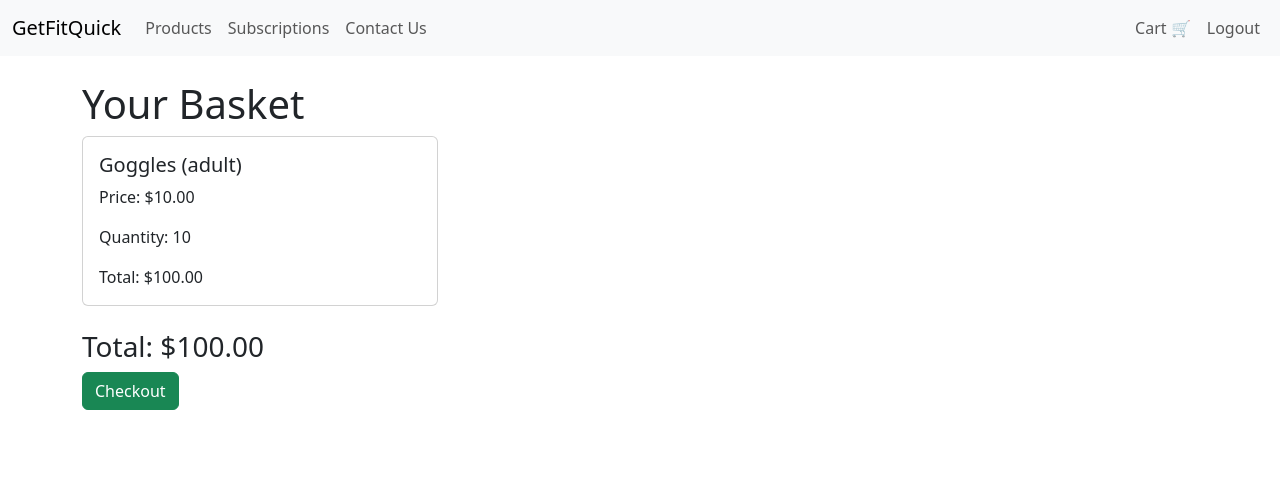
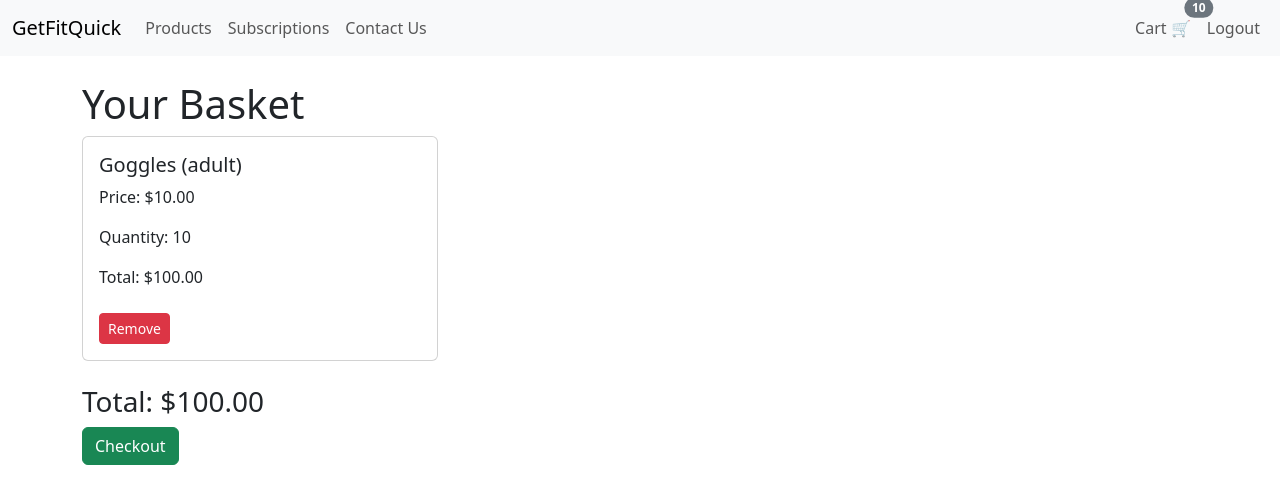
Before and after one commit to Chris-moreton12/get-fit-quick, a Django app: page /cart/ in a window 1280 px wide. Shown: the top 504 px of the page. Run offline with Django 5.2, Linux system fonts and the light colour scheme; a user stored in the database is signed in; data comes from the database, SQL or seed files in the repository; both versions use the stored data as it was after the commit; tables that the repository leaves empty hold one stand-in row (values such as "Sample post").

Commit message:
remove button added, stripe payment loads stripe verification, add item count to cart

```diff
--- /dev/null
+++ b/cart/context_processors.py
@@ -0,0 +1,8 @@
+from django.db.models import Sum
+from .models import CartItem
+
+def cart_item_count(request):
+    if request.user.is_authenticated:
+        count = CartItem.objects.filter(cart__user=request.user).aggregate(total=Sum('quantity'))['total']
+        return {'cart_item_count': count or 0}
+    return {'cart_item_count': 0}
--- a/cart/templates/cart/cart.html
+++ b/cart/templates/cart/cart.html
@@ -13,6 +13,12 @@
                         <p class="card-text">Price: ${{ item.price }}</p>
                         <p class="card-text">Quantity: {{ item.quantity }}</p>
                         <p class="card-text">Total: ${{ item.total_price }}</p>
+
+                        <!-- Remove item form -->
+                        <form action="{% url 'cart:remove_from_cart' item.id %}" method="POST">
+                            {% csrf_token %}
+                            <button type="submit" class="btn btn-danger btn-sm mt-2">Remove</button>
+                        </form>
                     </div>
                 </div>
             </div>
--- a/cart/urls.py
+++ b/cart/urls.py
@@ -10,4 +10,5 @@ urlpatterns = [
     path('checkout/', views.checkout, name='checkout'),  # Checkout view
     path('checkout/success/', views.checkout_success, name='checkout_success'),  # Checkout success view
     path('add/<int:product_id>/', views.add_to_cart, name='add_to_cart'),
+    path('remove/<int:item_id>/', views.remove_from_cart, name='remove_from_cart'),
 ]
--- a/cart/views.py
+++ b/cart/views.py
@@ -9,27 +9,22 @@ from products.models import Product
 # Initialize Stripe with the secret key
 stripe.api_key = settings.STRIPE_SECRET_KEY
 
-# Cart view to show cart items
+# Show cart items
 @login_required
 def cart(request):
     cart_items = CartItem.objects.filter(cart__user=request.user)
-
-    # Calculate the total price for each item in the cart
     for item in cart_items:
         item.total_price = item.price * item.quantity
-
     total = sum(item.total_price for item in cart_items)
-
     return render(request, 'cart/cart.html', {'cart_items': cart_items, 'total': total})
 
-# Add a product to the cart
+# Add product to cart (redirect back to previous page)
 @login_required
 def add_to_cart(request, product_id):
     try:
         product = Product.objects.get(id=product_id)
         cart, _ = Cart.objects.get_or_create(user=request.user)
 
-        # Try to find existing cart item by product (using the foreign key)
         cart_item = CartItem.objects.filter(cart=cart, product=product).first()
 
         if cart_item:
@@ -37,42 +32,72 @@ def add_to_cart(request, product_id):
         else:
             cart_item = CartItem(
                 cart=cart,
-                product=product,  # Using the product foreign key
+                product=product,
                 price=product.price,
                 quantity=1
             )
         cart_item.save()
 
-        return redirect('cart:cart')
+        # Redirect back to referring page or product list if no referrer
+        referer = request.META.get('HTTP_REFERER')
+        if referer:
+            return redirect(referer)
+        else:
+            return redirect('products:product_list')
 
     except Product.DoesNotExist:
         return JsonResponse({'error': 'Product not found'}, status=404)
 
-# Checkout view to handle checkout process
+# Stripe Checkout redirect
 @login_required
 def checkout(request):
     cart_items = CartItem.objects.filter(cart__user=request.user)
-    total = sum(item.price * item.quantity for item in cart_items)
 
-    if request.method == 'POST':
-        try:
-            intent = stripe.PaymentIntent.create(
-                amount=int(total * 100),
-                currency='usd',
-                metadata={'integration_check': 'accept_a_payment'},
-            )
-            return render(request, 'cart/checkout.html', {
-                'cart_items': cart_items,
-                'total': total,
-                'client_secret': intent.client_secret,
-            })
-        except Exception as e:
-            return JsonResponse({'error': str(e)}, status=500)
+    if not cart_items.exists():
+        return redirect('cart:cart')
 
-    return render(request, 'cart/checkout.html', {'cart_items': cart_items, 'total': total})
+    line_items = []
 
-# Checkout success page
+    for item in cart_items:
+        line_items.append({
+            'price_data': {
+                'currency': 'usd',
+                'product_data': {
+                    'name': item.product.name,
+                },
+                'unit_amount': int(item.price * 100),  # Stripe expects amount in cents
+            },
+            'quantity': item.quantity,
+        })
+
+    try:
+        checkout_session = stripe.checkout.Session.create(
+            payment_method_types=['card'],
+            line_items=line_items,
+            mode='payment',
+            customer_email=request.user.email,
+            success_url=request.build_absolute_uri('/cart/checkout/success/'),
+            cancel_url=request.build_absolute_uri('/cart/'),
+        )
+        return redirect(checkout_session.url, code=303)
+
+    except Exception as e:
+        return JsonResponse({'error': str(e)}, status=500)
+
+# Checkout success
 @login_required
 def checkout_success(request):
     CartItem.objects.filter(cart__user=request.user).delete()
     return render(request, 'cart/checkout_success.html')
+
+from django.views.decorators.http import require_POST
+
+@require_POST
+@login_required
+def remove_from_cart(request, item_id):
+    try:
+        item = CartItem.objects.get(id=item_id, cart__user=request.user)
+        item.delete()
+    except CartItem.DoesNotExist:
+        pass
+    return redirect('cart:cart')
--- a/getfitquick/settings.py
+++ b/getfitquick/settings.py
@@ -66,6 +66,7 @@ TEMPLATES = [
                 'django.template.context_processors.request',
                 'django.contrib.auth.context_processors.auth',
                 'django.contrib.messages.context_processors.messages',
+                'cart.context_processors.cart_item_count',
             ],
         },
     },
--- a/templates/base.html
+++ b/templates/base.html
@@ -1,11 +1,11 @@
 <!DOCTYPE html>
 <html lang="en-US">
 <head>
-    <meta charset="UTF-8">
-    <meta name="viewport" content="width=device-width, initial-scale=1.0">
+    <meta charset="UTF-8" />
+    <meta name="viewport" content="width=device-width, initial-scale=1" />
     <title>{% block title %}GetFitQuick{% endblock %}</title>
     <!-- Bootstrap CSS -->
-    <link href="https://cdn.jsdelivr.net/npm/bootstrap@5.3.0-alpha1/dist/css/bootstrap.min.css" rel="stylesheet">
+    <link href="https://cdn.jsdelivr.net/npm/bootstrap@5.3.0-alpha1/dist/css/bootstrap.min.css" rel="stylesheet" />
 </head>
 <body>
     {% block navbar %}
@@ -13,46 +13,51 @@
     <nav class="navbar navbar-expand-lg navbar-light bg-light">
         <div class="container-fluid">
             <a class="navbar-brand" href="/">GetFitQuick</a>
-            <button class="navbar-toggler" type="button" data-bs-toggle="collapse" data-bs-target="#navbarNav" aria-controls="navbarNav" aria-expanded="false" aria-label="Toggle navigation">
+            <button
+                class="navbar-toggler"
+                type="button"
+                data-bs-toggle="collapse"
+                data-bs-target="#navbarNav"
+                aria-controls="navbarNav"
+                aria-expanded="false"
+                aria-label="Toggle navigation"
+            >
                 <span class="navbar-toggler-icon"></span>
             </button>
             <div class="collapse navbar-collapse" id="navbarNav">
                 <ul class="navbar-nav me-auto">
-                    <li class="nav-item">
-                        <a class="nav-link" href="/products/">Products</a>
-                    </li>
-                    <li class="nav-item">
-                        <a class="nav-link" href="/subscriptions/">Subscriptions</a>
-                    </li>
-                    <li class="nav-item">
-                        <a class="nav-link" href="/contact/">Contact Us</a>
-                    </li>
+                    <li class="nav-item"><a class="nav-link" href="/products/">Products</a></li>
+                    <li class="nav-item"><a class="nav-link" href="/subscriptions/">Subscriptions</a></li>
+                    <li class="nav-item"><a class="nav-link" href="/contact/">Contact Us</a></li>
                 </ul>
                 <ul class="navbar-nav">
                     {% if user.is_authenticated %}
                         <!-- Cart Link for Authenticated Users -->
                         <li class="nav-item">
-                            <a class="nav-link" href="{% url 'cart:cart' %}">
+                            <a class="nav-link position-relative" href="{% url 'cart:cart' %}">
                                 Cart 🛒
-                                <!-- Display number of items in cart -->
-                                <span class="badge bg-secondary">{{ cart_item_count }}</span>
+                                {% if cart_item_count and cart_item_count > 0 %}
+                                    <span
+                                        class="position-absolute top-0 start-100 translate-middle badge rounded-pill bg-secondary"
+                                        style="font-size: 0.75rem;"
+                                    >
+                                        {{ cart_item_count }}
+                                        <span class="visually-hidden">items in cart</span>
+                                    </span>
+                                {% endif %}
                             </a>
                         </li>
                         <!-- Logout Button for Authenticated Users -->
                         <li class="nav-item">
-                            <form action="{% url 'logout' %}" method="POST">
+                            <form action="{% url 'logout' %}" method="POST" class="d-inline">
                                 {% csrf_token %}
                                 <button type="submit" class="btn btn-link nav-link">Logout</button>
                             </form>
                         </li>
                     {% else %}
                         <!-- Login & Signup Links for Non-Authenticated Users -->
-                        <li class="nav-item">
-                            <a class="nav-link" href="{% url 'login' %}">Login</a>
-                        </li>
-                        <li class="nav-item">
-                            <a class="nav-link" href="{% url 'signup' %}">Signup</a>
-                        </li>
+                        <li class="nav-item"><a class="nav-link" href="{% url 'login' %}">Login</a></li>
+                        <li class="nav-item"><a class="nav-link" href="{% url 'signup' %}">Signup</a></li>
                     {% endif %}
                 </ul>
             </div>
@@ -61,8 +66,7 @@
     {% endblock %}
 
     <div class="container mt-4">
-        {% block content %}
-        {% endblock %}
+        {% block content %}{% endblock %}
     </div>
 
     <!-- Bootstrap JS and Popper.js -->
```
Also changed, not shown: accounts/views.py (line endings or trailing spaces), db.sqlite3, products/views.py (line endings or trailing spaces).
